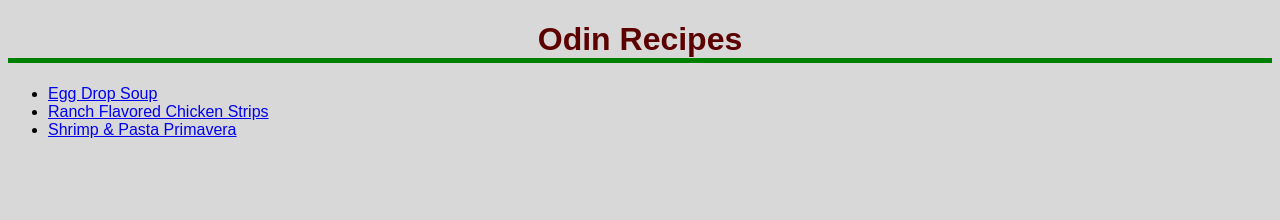
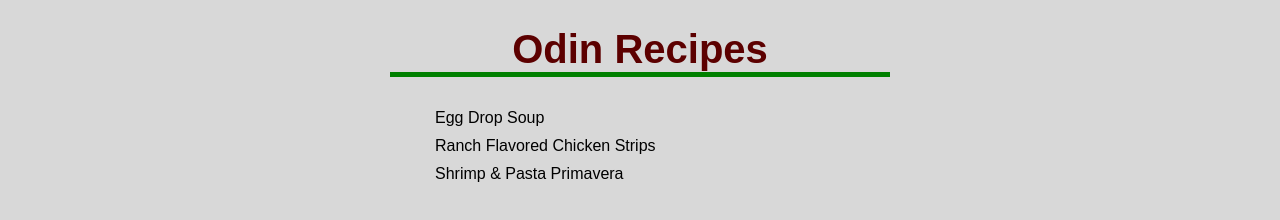
Before and after one commit to linz42/odin-recipes, a plain HTML site: page index.html in a window 1280 px wide. Drawn offline with Linux system fonts and the light colour scheme.

```diff
--- a/index.html
+++ b/index.html
@@ -8,8 +8,8 @@
     <link rel="stylesheet" href="./styles.css">
 </head>
 <body>
-    <h1>Odin Recipes</h1>
-    <ul>
+    <h1 class="main">Odin Recipes</h1>
+    <ul class="menu">
         <li><a href="./recipes/egg-drop-soup.html">Egg Drop Soup</a></li>
         <li><a href="./recipes/ranch-flavored-chicken-strips.html">Ranch Flavored Chicken Strips</a></li>
         <li><a href="./recipes/shrimp-and-pasta-primavera.html">Shrimp & Pasta Primavera</a></li>
--- a/styles.css
+++ b/styles.css
@@ -4,13 +4,30 @@
 }
 
 body {
-    background-color:rgb(216, 216, 216)
+    background-color:rgb(216, 216, 216);
+    width: 500px;
+    margin-left: auto;
+    margin-right: auto;
 }
 
 h1 {
     border-bottom: 5px solid green;
     text-align: center;
     color:rgb(92, 0, 0);
+}
+
+a {
+    text-decoration: none;
+    color: black;
+}
+
+a:hover {
+    background-color:rgb(1, 80, 18);
+    color: white;
+}
+
+.main {
+    font-size: 40px;
 }
 
 h3 {
@@ -23,6 +40,10 @@ img {
     border-radius: 20%;
 }
 
+.center {
+    text-align: center;
+}
+
 .start {
     clear: both;
 }
@@ -30,3 +51,10 @@ img {
 .div {
     font-weight: bold;
 }
+
+.menu {
+    list-style-type: none;
+}
+.menu li {
+    padding: 5px;
+}
```
Also changed, not shown: recipes/egg-drop-soup.html (+1 -0 lines), recipes/ranch-flavored-chicken-strips.html (+1 -0 lines), recipes/shrimp-and-pasta-primavera.html (+1 -0 lines).
